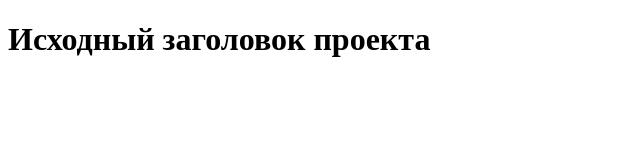
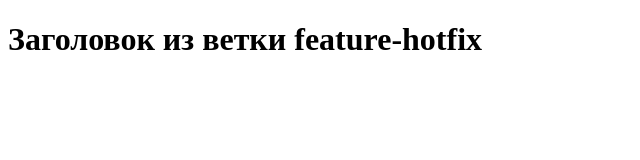
Before and after one commit to hydxcg52/git-lab-25, a plain HTML site: page index.html in a window 1280 px wide. Shown: the whole page, without its empty margins (0-640 px from the left). Drawn offline with Linux system fonts and the light colour scheme.

Commit message:
Update h1 in feature-hotfix

```diff
--- a/index.html
+++ b/index.html
@@ -7,6 +7,6 @@
     <link rel="stylesheet" href="style.css">
 </head>
 <body>
-    <h1>Исходный заголовок проекта</h1>
+    <h1>Заголовок из ветки feature-hotfix</h1>
 </body>
 </html>
```
